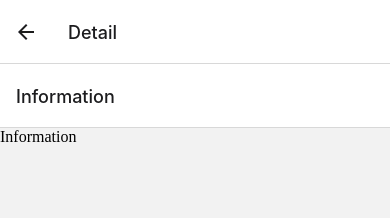
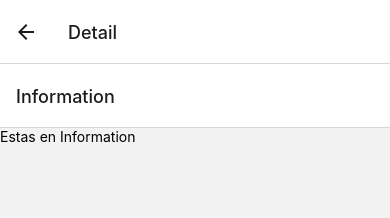
Before and after one commit to zerontec/reactNativeTest, a React Native app: screen /Detail in a window 390 px wide. Shown: the top 218 px of the page. Built offline with nearby package versions, Linux system fonts and the light colour scheme; no server answers.

Commit message:
Information components

```diff
--- a/components/Information.jsx
+++ b/components/Information.jsx
@@ -1,8 +1,14 @@
 
-import React from 'react'
+import React from 'react';
+
+import {View, Text} from 'react-native'
 
 export default function Information() {
   return (
-    <div>Information</div>
+    <View>
+
+<Text>Estas en Information </Text>
+
+    </View>
   )
 }
```
Also changed, not shown: 1 other file (tests, documents, lock files or other folders).
